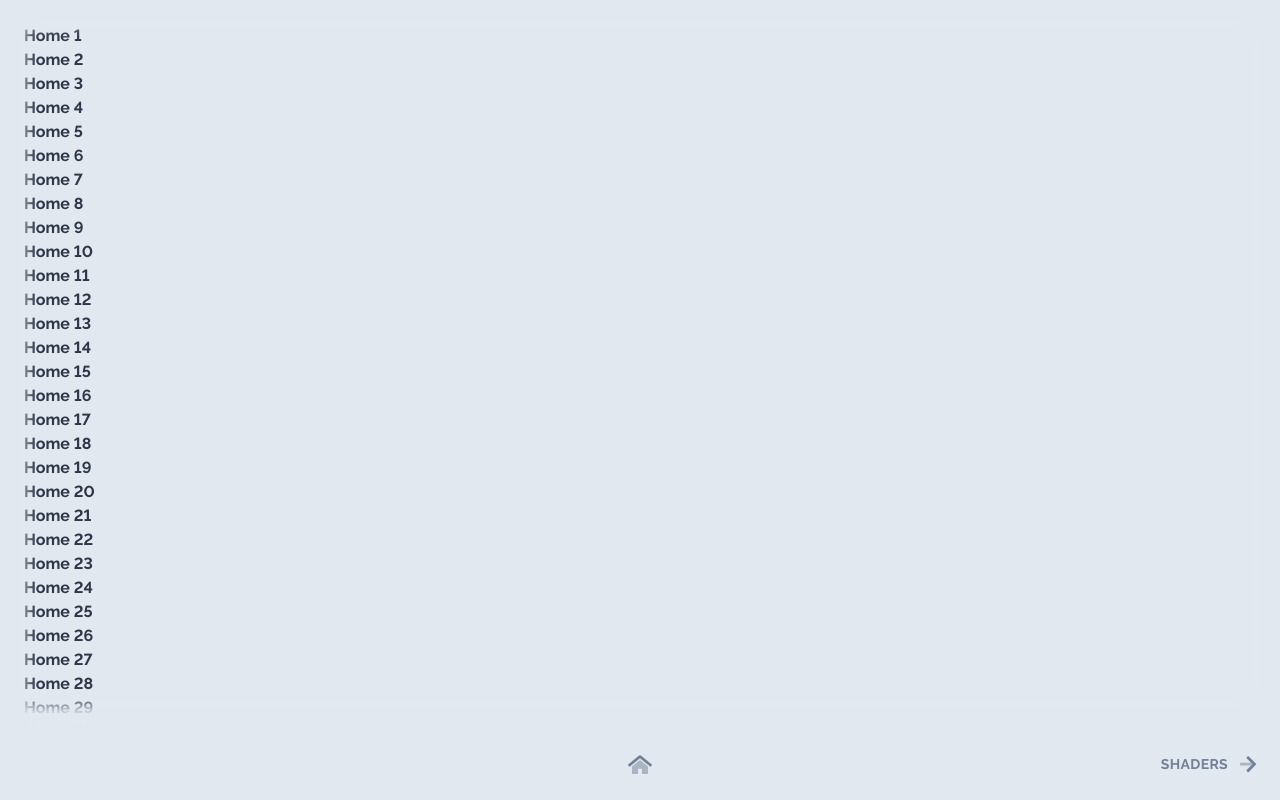
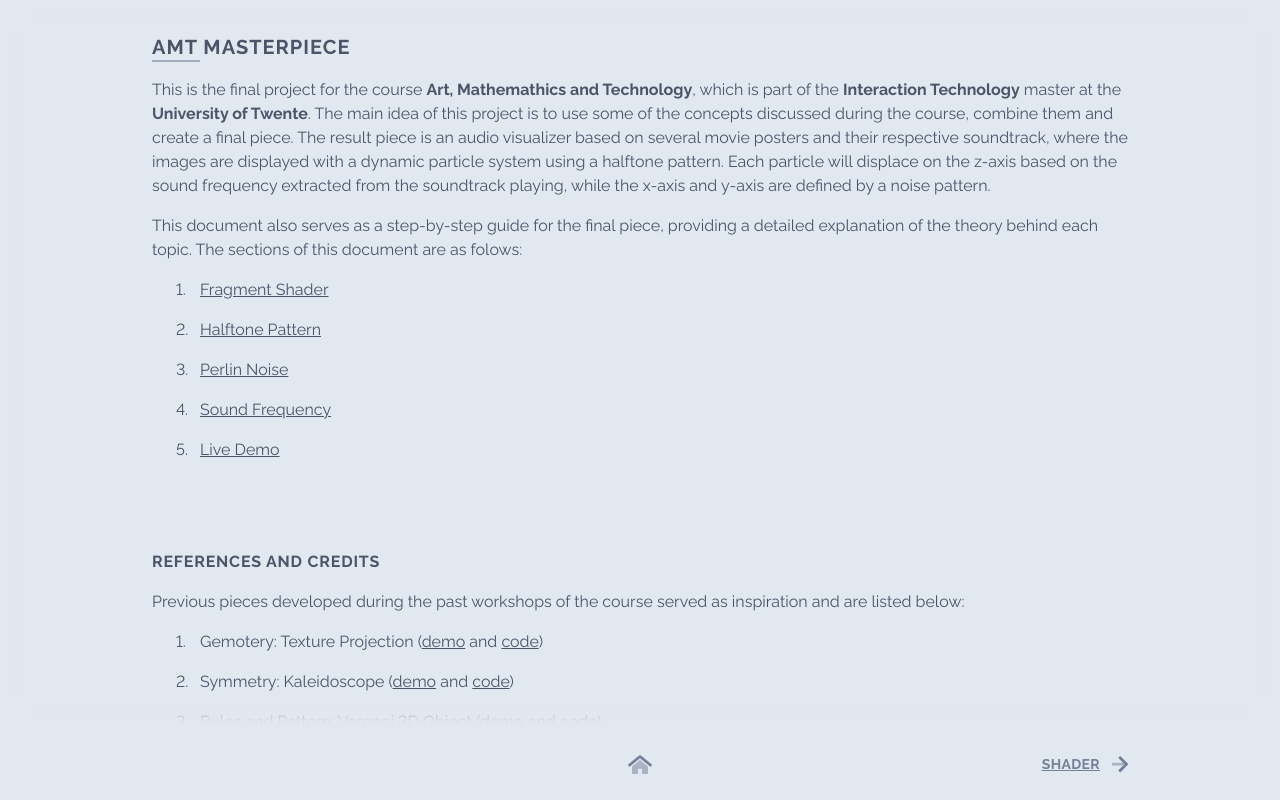
Before and after one commit to jaec86/amt-masterpiece, a Vue app: page / in a window 1280 px wide. Built offline with nearby package versions, Linux system fonts and the light colour scheme.

Commit message:
update home

```diff
--- a/src/css/_default.css
+++ b/src/css/_default.css
@@ -4,6 +4,6 @@ body {
   font-feature-settings: "lnum";
   @apply bg-gray-300
   font-raleway
-  text-gray-800
+  text-gray-700
   antialiased;
 }
--- a/src/css/app.css
+++ b/src/css/app.css
@@ -5,6 +5,48 @@
 
 @tailwind base;
 
+h1 {
+    @apply relative
+    py-2
+    font-bold
+    text-xl
+    uppercase
+    tracking-wider;
+}
+
+h1::before {
+    content: '';
+    @apply absolute
+    bottom-0
+    mb-2
+    w-12
+    border-t-2
+    border-gray-500;
+}
+
+h2 {
+    @apply py-2
+    font-bold
+    uppercase
+    tracking-wider;
+}
+
+p {
+    @apply py-2;
+}
+
+a {
+    @apply underline
+    transition-all
+    duration-500;
+}
+
+a:hover,
+a:focus {
+    @apply text-gray-800
+    outline-none;
+}
+
 @tailwind components;
 
 @tailwind utilities;
--- a/src/views/Halftone.vue
+++ b/src/views/Halftone.vue
@@ -2,12 +2,12 @@
   <div class="overflow-scroll scrolling-touch">
     <div class="container mx-auto">
       <div class="p-6" :style="{ minHeight: 'calc(100vh - 72px)' }">
-        <h1 class="font-bold" :key="n" v-for="n in 100">Halftone {{ n }}</h1>
+        <h1>Halftone Pattern</h1>
       </div>
-      <div class="fixed top-0 left-0 w-full pointer-events-none" :style="{ height: 'calc(100vh - 72px)', boxShadow: 'inset 0 0 1rem 1.5rem #e2e8f0' }"></div>
+      <div class="fixed top-0 left-0 w-full pointer-events-none" :style="{ height: 'calc(100vh - 72px)', boxShadow: 'inset 0 0 0.75rem 1rem #e2e8f0' }"></div>
       <div class="sticky bottom-0 flex justify-between items-center px-3 py-6 bg-gray-300">
         <div class="px-3 w-1/3">
-          <router-link to="/shader" class="flex items-center text-gray-600 hover:text-gray-800 transition-all duration-500">
+          <router-link to="/shader" class="flex items-center text-gray-600 hover:text-gray-800 focus:text-gray-800 outline-none transition-all duration-500">
             <svg aria-hidden="true" focusable="false" data-prefix="fad" data-icon="arrow-left" role="img" xmlns="http://www.w3.org/2000/svg" viewBox="0 0 448 512" class="inline-block w-4">
               <g>
                 <path fill="currentColor" d="M424 297H137.6L96 256l41.59-41H424c13.3 0 24 11 24 24.63v32.82A24.22 24.22 0 0 1 424 297z" class="opacity-50"></path>
@@ -18,7 +18,7 @@
           </router-link>
         </div>
         <div class="px-3 w-1/3 text-center">
-          <router-link to="/" class="text-gray-600 hover:text-gray-800 transition-all duration-500">
+          <router-link to="/" class="text-gray-600 hover:text-gray-800 focus:text-gray-800 outline-none transition-all duration-500">
             <svg aria-hidden="true" focusable="false" data-prefix="fad" data-icon="home-alt" role="img" xmlns="http://www.w3.org/2000/svg" viewBox="0 0 576 512" class="inline-block w-6">
               <g>
                 <path fill="currentColor" d="M336 463.58v-95.64a16 16 0 0 0-16-16h-64a16 16 0 0 0-16 16v95.71a16 16 0 0 1-15.92 16l-112.08.29a16 16 0 0 1-16-16V300.05L280.39 148.2a12.19 12.19 0 0 1 15.3 0L480 299.94v164a16 16 0 0 1-16 16l-112-.31a16 16 0 0 1-16-16.05z" class="opacity-50"></path>
@@ -28,7 +28,7 @@
           </router-link>
         </div>
         <div class="flex flex-row-reverse px-3 w-1/3">
-          <router-link to="/noise" class="flex items-center text-gray-600 hover:text-gray-800 transition-all duration-500">
+          <router-link to="/noise" class="flex items-center text-gray-600 hover:text-gray-800 focus:text-gray-800 outline-none transition-all duration-500">
             <span class="mr-3 font-bold text-sm uppercase tracking-wide">Noise</span>
             <svg aria-hidden="true" focusable="false" data-prefix="fad" data-icon="arrow-right" role="img" xmlns="http://www.w3.org/2000/svg" viewBox="0 0 448 512" class="inline-block w-4">
               <g>
--- a/src/views/Home.vue
+++ b/src/views/Home.vue
@@ -1,14 +1,32 @@
 <template>
   <div class="overflow-scroll scrolling-touch">
-    <div class="container relative mx-auto">
+    <div class="container relative mx-auto lg:max-w-screen-lg">
       <div class="p-6" :style="{ minHeight: 'calc(100vh - 72px)' }">
-        <h1 class="font-bold" :key="n" v-for="n in 100">Home {{ n }}</h1>
+        <h1>AMT Masterpiece</h1>
+        <p>This is the final project for the course <strong>Art, Mathemathics and Technology</strong>, which is part of the <strong>Interaction Technology</strong> master at the <strong>University of Twente</strong>. The main idea of this project is to use some of the concepts discussed during the course, combine them and create a final piece. The result piece is an audio visualizer based on several movie posters and their respective soundtrack, where the images are displayed with a dynamic particle system using a halftone pattern. Each particle will displace on the z-axis based on the sound frequency extracted from the soundtrack playing, while the x-axis and y-axis are defined by a noise pattern.</p>
+        <p>This document also serves as a step-by-step guide for the final piece, providing a detailed explanation of the theory behind each topic. The sections of this document are as folows:</p>
+        <p class="flex pl-6"><span style="min-width: 1.5rem">1.</span><router-link to="/shader">Fragment Shader</router-link></p>
+        <p class="flex pl-6"><span style="min-width: 1.5rem">2.</span><router-link to="/halftone">Halftone Pattern</router-link></p>
+        <p class="flex pl-6"><span style="min-width: 1.5rem">3.</span><router-link to="/noise">Perlin Noise</router-link></p>
+        <p class="flex pl-6"><span style="min-width: 1.5rem">4.</span><router-link to="/sound">Sound Frequency</router-link></p>
+        <p class="flex pl-6"><span style="min-width: 1.5rem">5.</span><router-link to="/demo">Live Demo</router-link></p>
+        <br>
+        <br>
+        <br>
+        <h2>References and Credits</h2>
+        <p>Previous pieces developed during the past workshops of the course served as inspiration and are listed below:</p>
+        <p class="flex pl-6"><span style="min-width: 1.5rem">1.</span><span>Gemotery: Texture Projection (<a href="https://jaec86.github.io/amt-workshop1/" target="_blank">demo</a> and <a href="https://github.com/jaec86/amt-workshop1" target="_blank">code</a>)</span></p>
+        <p class="flex pl-6"><span style="min-width: 1.5rem">2.</span><span>Symmetry: Kaleidoscope (<a href="https://jaec86.github.io/amt-workshop2/" target="_blank">demo</a> and <a href="https://github.com/jaec86/amt-workshop2" target="_blank">code</a>)</span></p>
+        <p class="flex pl-6"><span style="min-width: 1.5rem">3.</span><span>Rules and Pattern: Voronoi 3D Object (<a href="https://jaec86.github.io/amt-workshop3/" target="_blank">demo</a> and <a href="https://github.com/jaec86/amt-workshop3" target="_blank">code</a>)</span></p>
+        <p class="flex pl-6"><span style="min-width: 1.5rem">4.</span><span>Motion: Verlet Integration Motion (<a href="https://jaec86.github.io/amt-workshop4/" target="_blank">demo</a> and <a href="https://github.com/jaec86/amt-workshop4" target="_blank">code</a>)</span></p>
+        <p class="flex pl-6"><span style="min-width: 1.5rem">5.</span><span>Sound: Generative Melodies and Webcam Audio Visualizer (<a href="https://jaec86.github.io/amt-workshop5/" target="_blank">demo</a> and <a href="https://github.com/jaec86/amt-workshop5" target="_blank">code</a>)</span></p>
+        <p>This project uses a javascript package called <a href="https://threejs.org/" target="_blank" class="font-bold">Three.js</a>, which simplifies the manipulation of 2D and 3D graphics on a web browser. Also the website is developed with a frontend framework called <a href="https://vuejs.org/" target="_blank" class="font-bold">Vue.js</a> and a CSS utility-first framework called <a href="https://tailwindcss.com/" target="_blank" class="font-bold">Tailwind</a>.</p>
       </div>
-      <div class="fixed top-0 left-0 w-full pointer-events-none" :style="{ height: 'calc(100vh - 72px)', boxShadow: 'inset 0 0 1rem 1.5rem #e2e8f0' }"></div>
+      <div class="fixed top-0 left-0 w-full pointer-events-none" :style="{ height: 'calc(100vh - 72px)', boxShadow: 'inset 0 0 0.75rem 1rem #e2e8f0' }"></div>
       <div class="sticky bottom-0 flex justify-between items-center px-3 py-6 bg-gray-300">
         <div class="px-3 w-1/3"></div>
         <div class="px-3 w-1/3 text-center">
-          <router-link to="/" class="text-gray-600 hover:text-gray-800 transition-all duration-500">
+          <router-link to="/" class="text-gray-600">
             <svg aria-hidden="true" focusable="false" data-prefix="fad" data-icon="home-alt" role="img" xmlns="http://www.w3.org/2000/svg" viewBox="0 0 576 512" class="inline-block w-6">
               <g>
                 <path fill="currentColor" d="M336 463.58v-95.64a16 16 0 0 0-16-16h-64a16 16 0 0 0-16 16v95.71a16 16 0 0 1-15.92 16l-112.08.29a16 16 0 0 1-16-16V300.05L280.39 148.2a12.19 12.19 0 0 1 15.3 0L480 299.94v164a16 16 0 0 1-16 16l-112-.31a16 16 0 0 1-16-16.05z" class="opacity-50"></path>
@@ -18,8 +36,8 @@
           </router-link>
         </div>
         <div class="flex flex-row-reverse px-3 w-1/3">
-          <router-link to="/shader" class="flex items-center text-gray-600 hover:text-gray-800 transition-all duration-500">
-            <span class="mr-3 font-bold text-sm uppercase tracking-wide">Shaders</span>
+          <router-link to="/shader" class="flex items-center text-gray-600">
+            <span class="mr-3 font-bold text-sm uppercase tracking-wide">Shader</span>
             <svg aria-hidden="true" focusable="false" data-prefix="fad" data-icon="arrow-right" role="img" xmlns="http://www.w3.org/2000/svg" viewBox="0 0 448 512" class="inline-block w-4">
               <g>
                 <path fill="currentColor" d="M24 215h286.4l41.6 41-41.59 41H24c-13.3 0-24-11-24-24.63v-32.82A24.22 24.22 0 0 1 24 215z" class="opacity-50"></path>
--- a/src/views/Noise.vue
+++ b/src/views/Noise.vue
@@ -2,12 +2,12 @@
   <div class="overflow-scroll scrolling-touch">
     <div class="container mx-auto">
       <div class="p-6" :style="{ minHeight: 'calc(100vh - 72px)' }">
-        <h1 class="font-bold" :key="n" v-for="n in 100">Noise {{ n }}</h1>
+        <h1>Perlin Noise</h1>
       </div>
-      <div class="fixed top-0 left-0 w-full pointer-events-none" :style="{ height: 'calc(100vh - 72px)', boxShadow: 'inset 0 0 1rem 1.5rem #e2e8f0' }"></div>
+      <div class="fixed top-0 left-0 w-full pointer-events-none" :style="{ height: 'calc(100vh - 72px)', boxShadow: 'inset 0 0 0.75rem 1rem #e2e8f0' }"></div>
       <div class="sticky bottom-0 flex justify-between items-center px-3 py-6 bg-gray-300">
         <div class="px-3 w-1/3">
-          <router-link to="/halftone" class="flex items-center text-gray-600 hover:text-gray-800 transition-all duration-500">
+          <router-link to="/halftone" class="flex items-center text-gray-600 hover:text-gray-800 focus:text-gray-800 outline-none transition-all duration-500">
             <svg aria-hidden="true" focusable="false" data-prefix="fad" data-icon="arrow-left" role="img" xmlns="http://www.w3.org/2000/svg" viewBox="0 0 448 512" class="inline-block w-4">
               <g>
                 <path fill="currentColor" d="M424 297H137.6L96 256l41.59-41H424c13.3 0 24 11 24 24.63v32.82A24.22 24.22 0 0 1 424 297z" class="opacity-50"></path>
@@ -18,7 +18,7 @@
           </router-link>
         </div>
         <div class="px-3 w-1/3 text-center">
-          <router-link to="/" class="text-gray-600 hover:text-gray-800 transition-all duration-500">
+          <router-link to="/" class="text-gray-600 hover:text-gray-800 focus:text-gray-800 outline-none transition-all duration-500">
             <svg aria-hidden="true" focusable="false" data-prefix="fad" data-icon="home-alt" role="img" xmlns="http://www.w3.org/2000/svg" viewBox="0 0 576 512" class="inline-block w-6">
               <g>
                 <path fill="currentColor" d="M336 463.58v-95.64a16 16 0 0 0-16-16h-64a16 16 0 0 0-16 16v95.71a16 16 0 0 1-15.92 16l-112.08.29a16 16 0 0 1-16-16V300.05L280.39 148.2a12.19 12.19 0 0 1 15.3 0L480 299.94v164a16 16 0 0 1-16 16l-112-.31a16 16 0 0 1-16-16.05z" class="opacity-50"></path>
@@ -28,7 +28,7 @@
           </router-link>
         </div>
         <div class="flex flex-row-reverse px-3 w-1/3">
-          <router-link to="/sound" class="flex items-center text-gray-600 hover:text-gray-800 transition-all duration-500">
+          <router-link to="/sound" class="flex items-center text-gray-600 hover:text-gray-800 focus:text-gray-800 outline-none transition-all duration-500">
             <span class="mr-3 font-bold text-sm uppercase tracking-wide">Sound</span>
             <svg aria-hidden="true" focusable="false" data-prefix="fad" data-icon="arrow-right" role="img" xmlns="http://www.w3.org/2000/svg" viewBox="0 0 448 512" class="inline-block w-4">
               <g>
--- a/src/views/Shader.vue
+++ b/src/views/Shader.vue
@@ -2,12 +2,12 @@
   <div class="overflow-scroll scrolling-touch">
     <div class="container mx-auto">
       <div class="p-6" :style="{ minHeight: 'calc(100vh - 72px)' }">
-        <h1 class="font-bold" :key="n" v-for="n in 100">Shader {{ n }}</h1>
+        <h1>Fragment Shaders</h1>
       </div>
-      <div class="fixed top-0 left-0 w-full pointer-events-none" :style="{ height: 'calc(100vh - 72px)', boxShadow: 'inset 0 0 1rem 1.5rem #e2e8f0' }"></div>
+      <div class="fixed top-0 left-0 w-full pointer-events-none" :style="{ height: 'calc(100vh - 72px)', boxShadow: 'inset 0 0 0.75rem 1rem #e2e8f0' }"></div>
       <div class="sticky bottom-0 flex justify-between items-center px-3 py-6 bg-gray-300">
         <div class="px-3 w-1/3">
-          <router-link to="/" class="flex items-center text-gray-600 hover:text-gray-800 transition-all duration-500">
+          <router-link to="/" class="flex items-center text-gray-600 hover:text-gray-800 focus:text-gray-800 outline-none transition-all duration-500">
             <svg aria-hidden="true" focusable="false" data-prefix="fad" data-icon="arrow-left" role="img" xmlns="http://www.w3.org/2000/svg" viewBox="0 0 448 512" class="inline-block w-4">
               <g>
                 <path fill="currentColor" d="M424 297H137.6L96 256l41.59-41H424c13.3 0 24 11 24 24.63v32.82A24.22 24.22 0 0 1 424 297z" class="opacity-50"></path>
@@ -18,7 +18,7 @@
           </router-link>
         </div>
         <div class="px-3 w-1/3 text-center">
-          <router-link to="/" class="text-gray-600 hover:text-gray-800 transition-all duration-500">
+          <router-link to="/" class="text-gray-600 hover:text-gray-800 focus:text-gray-800 outline-none transition-all duration-500">
             <svg aria-hidden="true" focusable="false" data-prefix="fad" data-icon="home-alt" role="img" xmlns="http://www.w3.org/2000/svg" viewBox="0 0 576 512" class="inline-block w-6">
               <g>
                 <path fill="currentColor" d="M336 463.58v-95.64a16 16 0 0 0-16-16h-64a16 16 0 0 0-16 16v95.71a16 16 0 0 1-15.92 16l-112.08.29a16 16 0 0 1-16-16V300.05L280.39 148.2a12.19 12.19 0 0 1 15.3 0L480 299.94v164a16 16 0 0 1-16 16l-112-.31a16 16 0 0 1-16-16.05z" class="opacity-50"></path>
@@ -28,7 +28,7 @@
           </router-link>
         </div>
         <div class="flex flex-row-reverse px-3 w-1/3">
-          <router-link to="/halftone" class="flex items-center text-gray-600 hover:text-gray-800 transition-all duration-500">
+          <router-link to="/halftone" class="flex items-center text-gray-600 hover:text-gray-800 focus:text-gray-800 outline-none transition-all duration-500">
             <span class="mr-3 font-bold text-sm uppercase tracking-wide">Halftone</span>
             <svg aria-hidden="true" focusable="false" data-prefix="fad" data-icon="arrow-right" role="img" xmlns="http://www.w3.org/2000/svg" viewBox="0 0 448 512" class="inline-block w-4">
               <g>
--- a/src/views/Sound.vue
+++ b/src/views/Sound.vue
@@ -2,12 +2,12 @@
   <div class="overflow-scroll scrolling-touch">
     <div class="container mx-auto">
       <div class="p-6" :style="{ minHeight: 'calc(100vh - 72px)' }">
-        <h1 class="font-bold" :key="n" v-for="n in 100">Sound {{ n }}</h1>
+        <h1>Sound Frequency</h1>
       </div>
-      <div class="fixed top-0 left-0 w-full pointer-events-none" :style="{ height: 'calc(100vh - 72px)', boxShadow: 'inset 0 0 1rem 1.5rem #e2e8f0' }"></div>
+      <div class="fixed top-0 left-0 w-full pointer-events-none" :style="{ height: 'calc(100vh - 72px)', boxShadow: 'inset 0 0 0.75rem 1rem #e2e8f0' }"></div>
       <div class="sticky bottom-0 flex justify-between items-center px-3 py-6 bg-gray-300">
         <div class="px-3 w-1/3">
-          <router-link to="/noise" class="flex items-center text-gray-600 hover:text-gray-800 transition-all duration-500">
+          <router-link to="/noise" class="flex items-center text-gray-600 hover:text-gray-800 focus:text-gray-800 outline-none transition-all duration-500">
             <svg aria-hidden="true" focusable="false" data-prefix="fad" data-icon="arrow-left" role="img" xmlns="http://www.w3.org/2000/svg" viewBox="0 0 448 512" class="inline-block w-4">
               <g>
                 <path fill="currentColor" d="M424 297H137.6L96 256l41.59-41H424c13.3 0 24 11 24 24.63v32.82A24.22 24.22 0 0 1 424 297z" class="opacity-50"></path>
@@ -18,7 +18,7 @@
           </router-link>
         </div>
         <div class="px-3 w-1/3 text-center">
-          <router-link to="/" class="text-gray-600 hover:text-gray-800 transition-all duration-500">
+          <router-link to="/" class="text-gray-600 hover:text-gray-800 focus:text-gray-800 outline-none transition-all duration-500">
             <svg aria-hidden="true" focusable="false" data-prefix="fad" data-icon="home-alt" role="img" xmlns="http://www.w3.org/2000/svg" viewBox="0 0 576 512" class="inline-block w-6">
               <g>
                 <path fill="currentColor" d="M336 463.58v-95.64a16 16 0 0 0-16-16h-64a16 16 0 0 0-16 16v95.71a16 16 0 0 1-15.92 16l-112.08.29a16 16 0 0 1-16-16V300.05L280.39 148.2a12.19 12.19 0 0 1 15.3 0L480 299.94v164a16 16 0 0 1-16 16l-112-.31a16 16 0 0 1-16-16.05z" class="opacity-50"></path>
@@ -28,7 +28,7 @@
           </router-link>
         </div>
         <div class="flex flex-row-reverse px-3 w-1/3">
-          <router-link to="/demo" class="flex items-center text-gray-600 hover:text-gray-800 transition-all duration-500">
+          <router-link to="/demo" class="flex items-center text-gray-600 hover:text-gray-800 focus:text-gray-800 outline-none transition-all duration-500">
             <span class="mr-3 font-bold text-sm uppercase tracking-wide">Demo</span>
             <svg aria-hidden="true" focusable="false" data-prefix="fad" data-icon="arrow-right" role="img" xmlns="http://www.w3.org/2000/svg" viewBox="0 0 448 512" class="inline-block w-4">
               <g>
```
